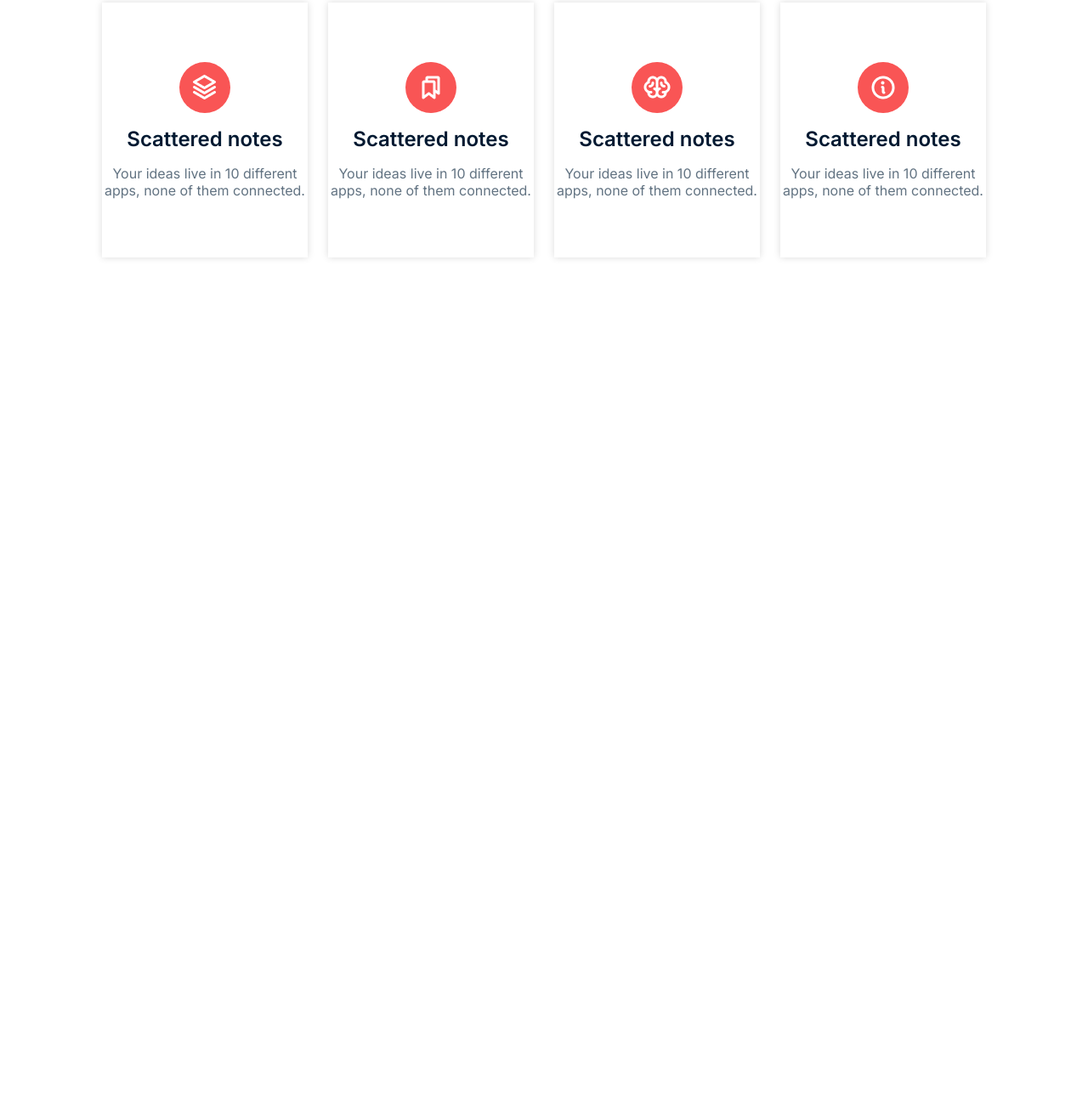
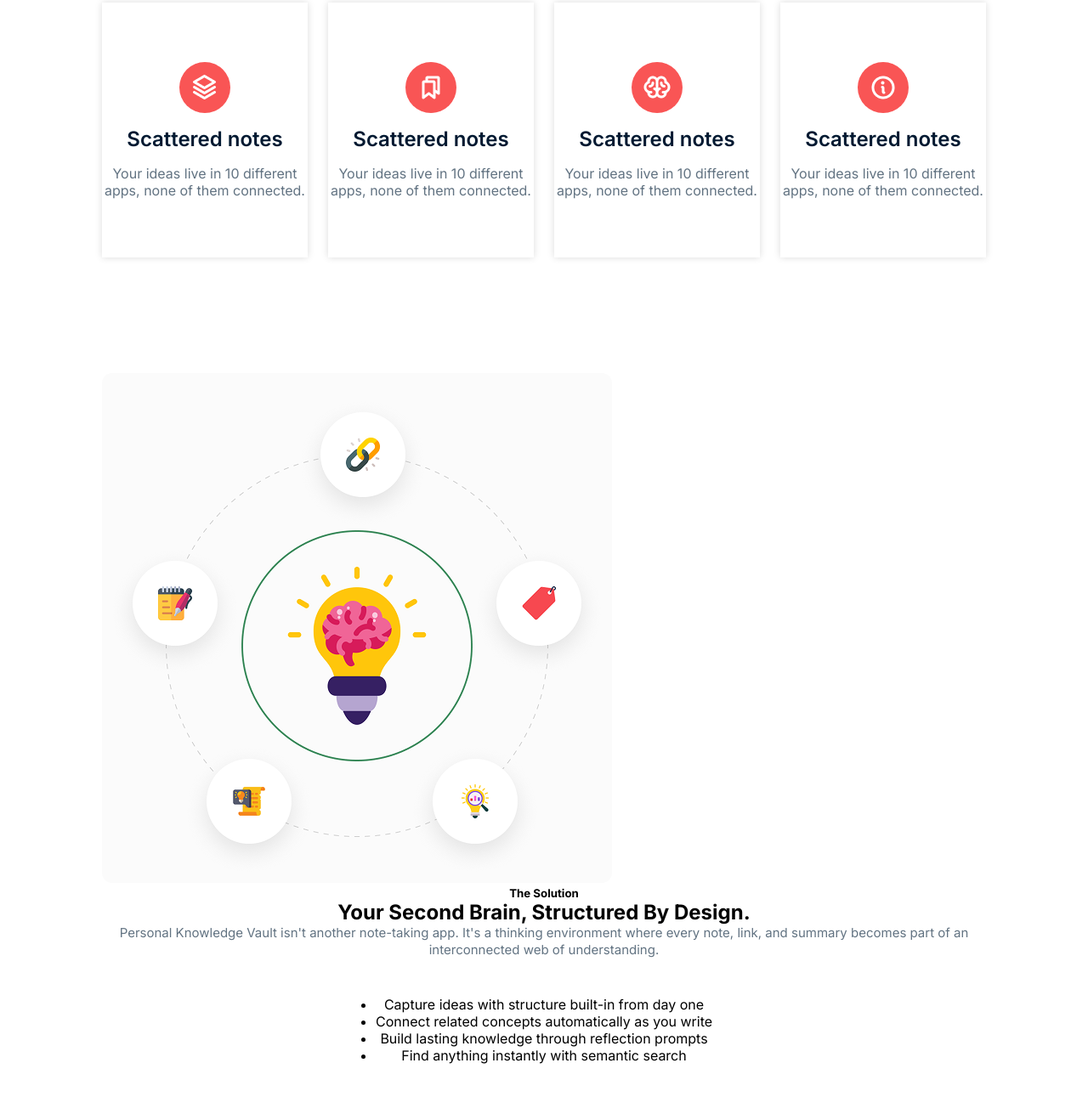
Before and after one commit to CodeByMonir/B13-A01, a plain HTML site: page index.html in a window 1280 px wide. Shown: the part 974-2265 px from the top of the page at 85% size. Before the commit the page ends 1345 px from the top, so only its background shows below. Drawn offline with Linux system fonts and the light colour scheme.

Commit message:
added second brain html elements

```diff
--- a/index.html
+++ b/index.html
@@ -105,6 +105,28 @@
             </div>
         </div>
 
+        <div class="container">
+            <div class="brain-content">
+                <div class="image"><img src="./assets/knowledge.png" alt=""></div>
+                <div class="brain-container">
+                    <div class="top-content">
+                        <h5>The Solution</h5>
+                        <h2>Your Second Brain, Structured By Design.</h2>
+                        <p>Personal Knowledge Vault isn't another note-taking app. It's a thinking environment where
+                            every note, link, and summary becomes part of an interconnected web of understanding.</p>
+                    </div>
+                    <div class="bot-content">
+                        <ul>
+                            <li>Capture ideas with structure built-in from day one</li>
+                            <li>Connect related concepts automatically as you write</li>
+                            <li>Build lasting knowledge through reflection prompts</li>
+                            <li>Find anything instantly with semantic search</li>
+                        </ul>
+                    </div>
+                </div>
+            </div>
+        </div>
+
     </main>
 
 </body>
```
